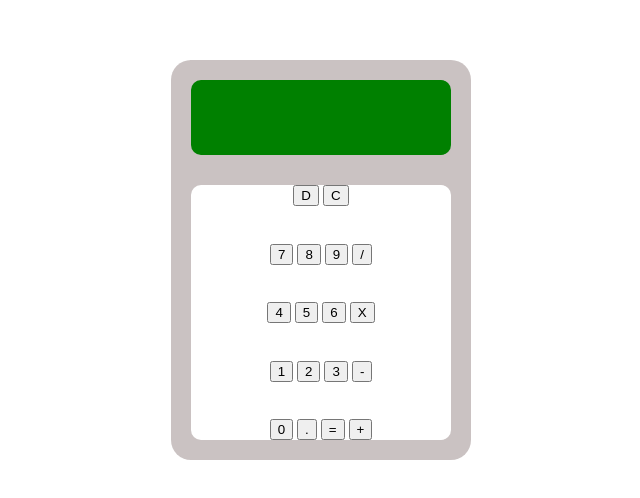
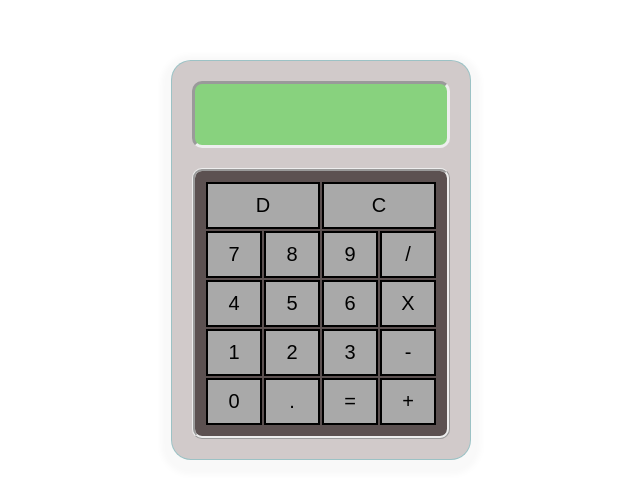
Before and after one commit to andrewh8/Calculator, a plain HTML site: page index.html in a window 1280 px wide. Shown: the part 148-646 px from the top of the page, without its empty margins (319-959 px from the left). Drawn offline with Linux system fonts and the light colour scheme.

Commit message:
updated html and css to final form before working on js. Might make modifications to style after js is complete.

```diff
--- a/index.html
+++ b/index.html
@@ -9,31 +9,29 @@
         <div class="calculator">
             <div class="screen"></div>
             <div class="buttonPanel">
-                <div>
-                    <div></div>
-                    <div></div>
+                <div class="buttonRow">
                     <button>D</button>
                     <button>C</button>
                 </div>
-                <div>
+                <div class="buttonRow">
                     <button>7</button>
                     <button>8</button>
                     <button>9</button>
                     <button>/</button>
                 </div>
-                <div>
+                <div class="buttonRow">
                     <button>4</button>
                     <button>5</button>
                     <button>6</button>
                     <button>X</button>
                 </div>
-                <div>
+                <div class="buttonRow">
                     <button>1</button>
                     <button>2</button>
                     <button>3</button>
                     <button>-</button>
                 </div>
-                <div>
+                <div class="buttonRow">
                     <button>0</button>
                     <button>.</button>
                     <button>=</button>
--- a/styles.css
+++ b/styles.css
@@ -12,30 +12,49 @@ body {
 .calculator {
     height: 400px;
     width: 300px;
-    background-color: rgba(197, 187, 187, 0.897);
-    border-radius: 20px;
+    background-color: rgba(197, 187, 187, 0.781);
     display: flex;
     flex-direction: column;
-    align-items: center;
-    gap: 10px;
+    box-sizing: border-box;
+    padding: 20px;
+    gap: 20px;
+    border-radius: 20px;
+    border: 1px solid rgba(50, 179, 189, 0.329);
+    box-shadow: 0px 5px 5px 10px rgba(127, 131, 131, 0.048);
 }
 
 .screen {
-    width: 260px;
-    height: 75px;
-    margin: 20px;
+    height: 10px;
+    flex: .25;
     border-radius: 10px;
-    background-color: green;
+    background-color: rgba(95, 216, 84, 0.637);
+    border-style: inset;
 }
 
 .buttonPanel {
     flex: 1;
-    width: 260px;
-    margin-bottom: 20px;
     border-radius: 10px;
+    padding: 10px;
+    background-color: rgb(92, 81, 81);
     display: flex;
     flex-direction: column;
-    align-items: center;
-    justify-content: space-between;
-    background-color: white;
+    border-style: ridge;
 }
+
+.buttonRow {
+    flex: 1;
+    display: flex;
+}
+
+button {
+    flex: 1;
+    background-color: darkgrey;
+    border-style: double;
+    margin: 1px;
+    font-size: 20px;
+    font-family: Arial, Helvetica, sans-serif;
+}
+
+button:hover {
+    background-color: rgb(204, 198, 198);
+}
```
